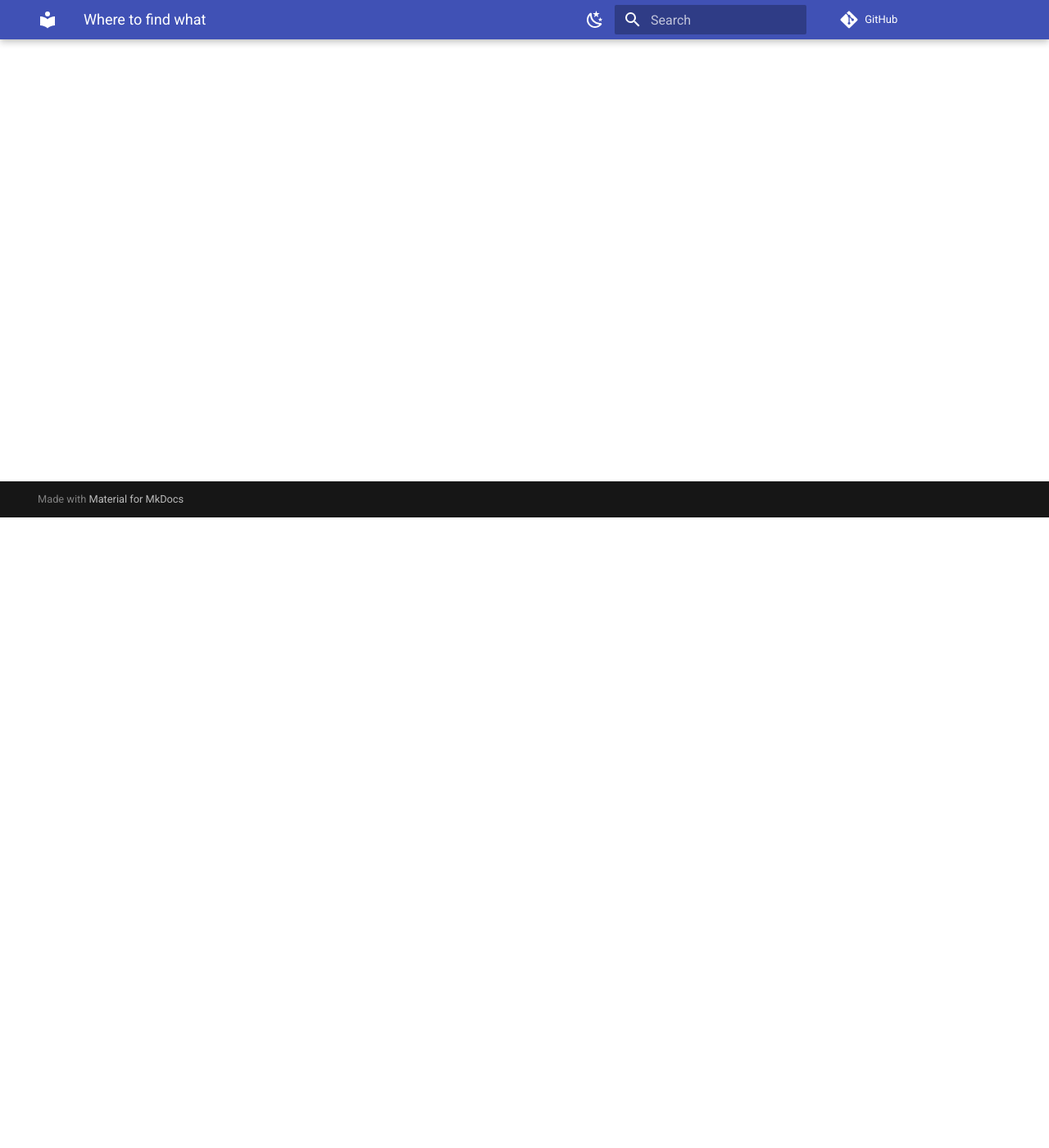
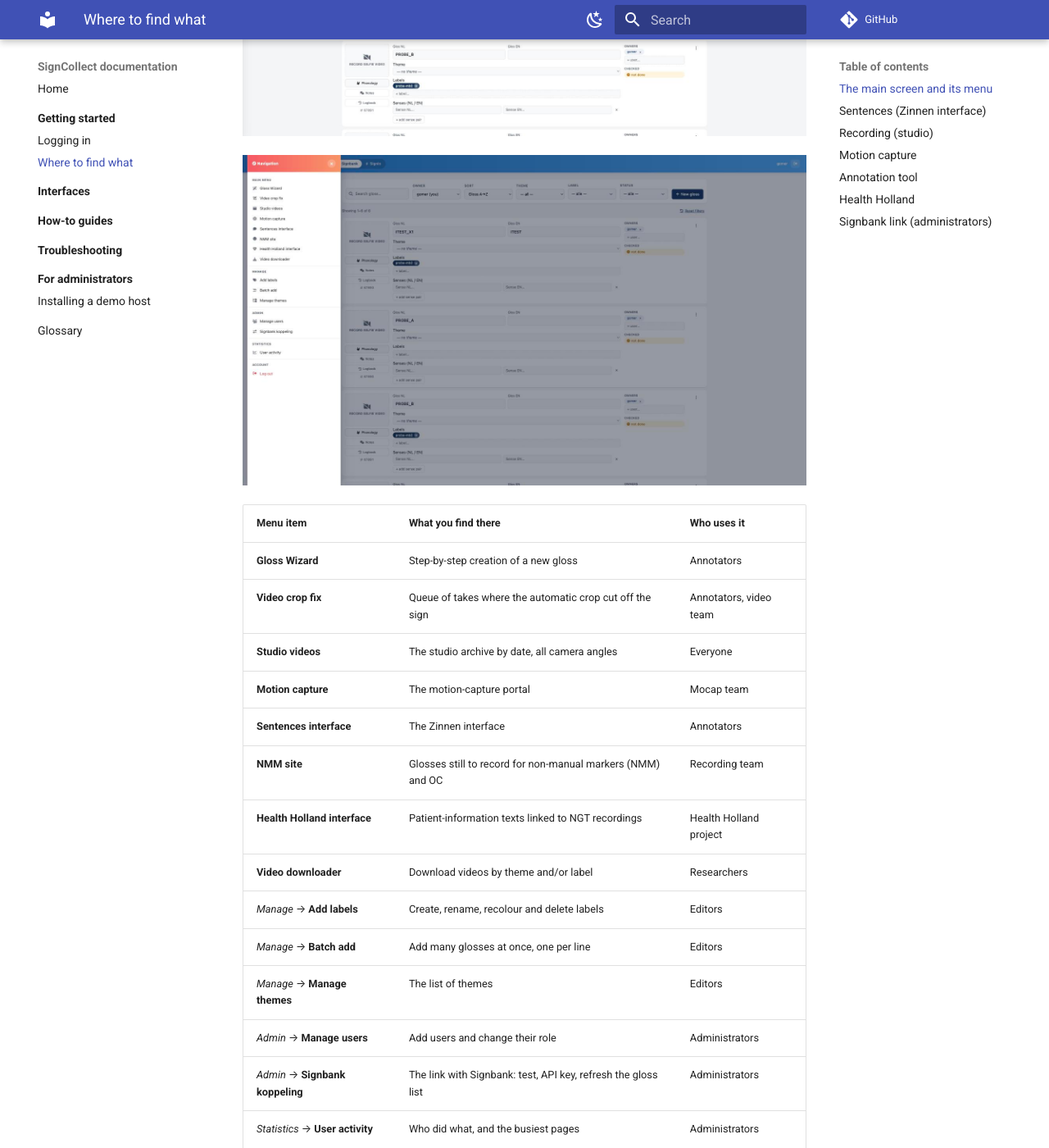
Before and after one commit to Amsterdam-Humanities-Labs/signlab_docs, an MkDocs documentation site: the page built from docs/getting-started/where-to-find-what.md, in a window 1280 px wide and 1400 px high, scrolled down 769 px. Shown: the whole window at 82% size. Built offline with MkDocs 1.6.1 and Material for MkDocs 9.7.7, drawn with Linux system fonts in a browser that asks for light colours; comment, search, counter and statistics services are not loaded; some of the changed text lies outside the part shown.

Commit message:
Where to find what, with screenshots from the demo
13 screenshots of the demo host, none showing a participant; the Signbank
key/paths and a staff name are blurred.

Co-Authored-By: Claude Opus 5.5 (1M context) <noreply@anthropic.com>
Claude-Session: https://claude.ai/code/session_01Q96cin1pLs7vTRPN9HVPQX

```diff
--- a/docs/getting-started/where-to-find-what.md
+++ b/docs/getting-started/where-to-find-what.md
@@ -1,3 +1,111 @@
 # Where to find what
 
-_Being written._
+Everything starts at **signcollect.nl**. The start page offers two doors:
+
+| Card | Opens | Use it for |
+|---|---|---|
+| **signCollect interface (nieuw)** | `/menu_beta/` | Glosses, and the menu to every other tool |
+| **Zinnen interface** | `/zin/zinnen.html` | Sentences (zinnen): status, videos, annotation |
+
+## The main screen and its menu
+
+The gloss list is the main screen. The **☰** button at the top left opens the menu
+with every other tool. Your name and the log-out button are at the top right.
+
+![The gloss list](../assets/screenshots/gloss-list.png)
+
+![The navigation menu](../assets/screenshots/navigation-menu.png)
+
+| Menu item | What you find there | Who uses it |
+|---|---|---|
+| **Gloss Wizard** | Step-by-step creation of a new gloss | Annotators |
+| **Video crop fix** | Queue of takes where the automatic crop cut off the sign | Annotators, video team |
+| **Studio videos** | The studio archive by date, all camera angles | Everyone |
+| **Motion capture** | The motion-capture portal | Mocap team |
+| **Sentences interface** | The Zinnen interface | Annotators |
+| **NMM site** | Glosses still to record for non-manual markers (NMM) and OC | Recording team |
+| **Health Holland interface** | Patient-information texts linked to NGT recordings | Health Holland project |
+| **Video downloader** | Download videos by theme and/or label | Researchers |
+| *Manage* → **Add labels** | Create, rename, recolour and delete labels | Editors |
+| *Manage* → **Batch add** | Add many glosses at once, one per line | Editors |
+| *Manage* → **Manage themes** | The list of themes | Editors |
+| *Admin* → **Manage users** | Add users and change their role | Administrators |
+| *Admin* → **Signbank koppeling** | The link with Signbank: test, API key, refresh the gloss list | Administrators |
+| *Statistics* → **User activity** | Who did what, and the busiest pages | Administrators |
+| *Account* → **Log out** | End your session | Everyone |
+
+## Sentences (Zinnen interface)
+
+The buttons at the top lead to the sentence tools; the coloured counters show how many
+sentences are in each state. Filters narrow the list; **Reset Filters** clears them.
+
+![Zinnen interface: buttons, counters and filters](../assets/screenshots/sentences-interface.png)
+
+| Button | Opens |
+|---|---|
+| **ZNN App** | A sign-language browser: Dutch, sign-by-sign (Gebaar voor Gebaar) and gloss |
+| **View Logs** | The change log |
+| **Upload EAF** | Upload an ELAN annotation file |
+| **Nieuwe Zinnen** | Add new sentences in batch |
+| **Statistieken** | Activity timeline and statistics |
+| **All Videos** | All sentence videos |
+| **Overzicht** | Overview |
+
+Each sentence row has its own buttons: **View Videos**, **Logboek**, **Download EAF**,
+**Upload EAF**, **Bewerk EAF (AI)**, and the annotation editors.
+
+## Recording (studio)
+
+| Page | Opens | For |
+|---|---|---|
+| **Camera Control** | `/studio_beta/opnameView.html` | The operator during a recording session with the FX30 cameras |
+| **Studio videos** | `/studioIndex/` | Checking a day's recordings: every take, every camera angle |
+| **Video crop fix** | `/videoFix/` | Takes whose crop cut off the sign |
+
+![Camera Control, waiting for the QR desktop](../assets/screenshots/camera-control.png)
+
+!!! warning "Camera Control settings"
+    The settings menu contains **Starten Formatten**, which erases *all* cameras.
+    Only use it after the day's videos are safely downloaded.
+
+![Studio videos: date filter and completeness check](../assets/screenshots/studio-archive.png)
+
+![Crop Fix Manager](../assets/screenshots/crop-fix-manager.png)
+
+## Motion capture
+
+The **Motion capture** menu item opens the portal with four doors.
+
+![Motion capture portal](../assets/screenshots/mocap-portal.png)
+
+| Card | For |
+|---|---|
+| **Motion Capture File Manager** | Download unprocessed recordings, upload cleaned (post-processed) files |
+| **3D Studio Capture Site** | Live capture sessions: choose Glosses, HH, Sentences, BAK or the Capture List |
+| **signCollect Avatar Player** | Play baked avatar animations |
+| **Vicon Dashboard Sync** | See whether every Vicon capture arrived complete |
+
+![Motion Capture File Manager](../assets/screenshots/mocap-file-manager.png)
+
+![Motion Capture Studio](../assets/screenshots/mocap-studio.png)
+
+![Vicon Capture Dashboard](../assets/screenshots/vicon-dashboard.png)
+
+In the Vicon dashboard, **green** means a capture is complete (all five parts arrived),
+**yellow** means it is still uploading, and **red** means parts are missing.
+
+## Annotation tool
+
+`/annotation-tool/v3/` is a browser editor for video and ELAN (EAF) annotation.
+Drop a video (and optionally an EAF) on the page, or choose files. It needs **Chrome or Edge**
+for autosave. Two modes: `?mode=webcam` and `?mode=clusters`.
+
+![Annotation tool, waiting for a video](../assets/screenshots/annotation-tool.png)
+
+## Health Holland
+
+![Health Holland contents](../assets/screenshots/patient-info.png)
+
+## Signbank link (administrators)
+
+![Signbank link](../assets/screenshots/signbank-link.png)
```
Also changed, not shown: docs/assets/screenshots/annotation-tool.png (added), docs/assets/screenshots/camera-control.png (added), docs/assets/screenshots/crop-fix-manager.png (added), docs/assets/screenshots/gloss-list.png (added), docs/assets/screenshots/mocap-file-manager.png (added), docs/assets/screenshots/mocap-portal.png (added), docs/assets/screenshots/mocap-studio.png (added), docs/assets/screenshots/navigation-menu.png (added), docs/assets/screenshots/patient-info.png (added), docs/assets/screenshots/sentences-interface.png (added), docs/assets/screenshots/signbank-link.png (added), docs/assets/screenshots/studio-archive.png (added), docs/assets/screenshots/vicon-dashboard.png (added).
